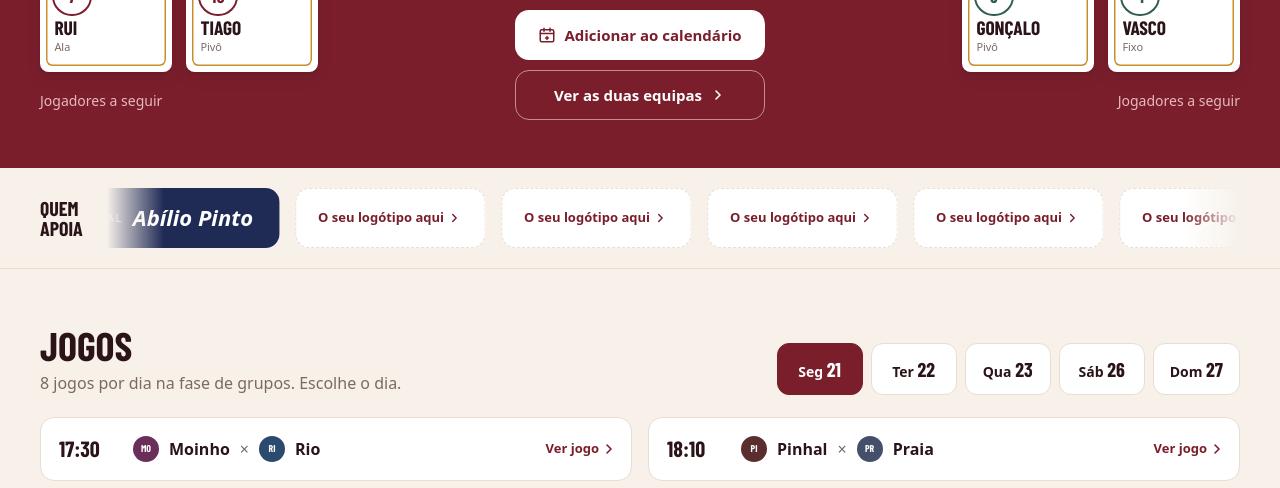
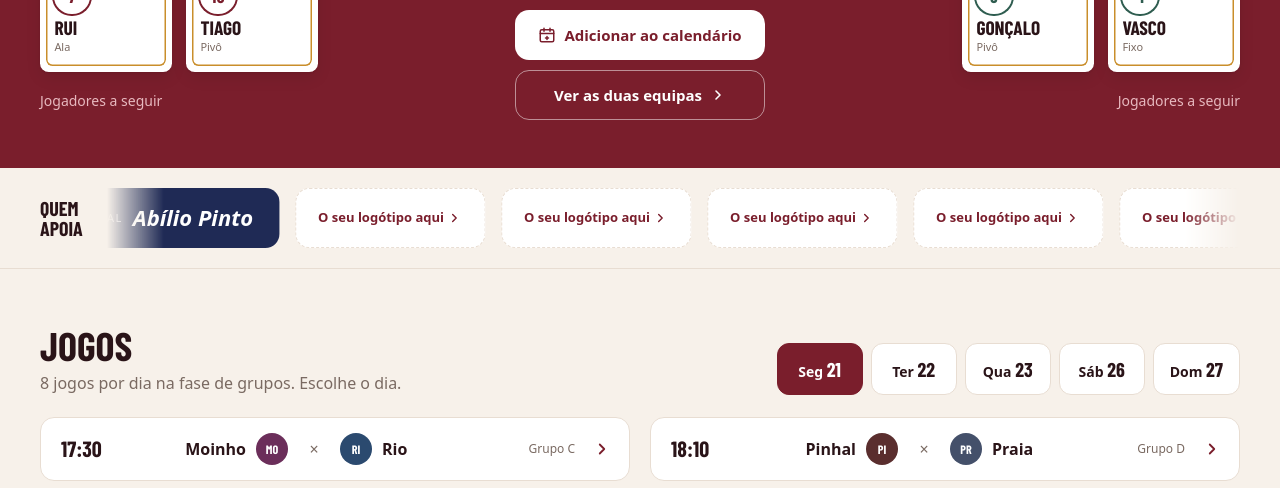
Before and after one commit to rodrigosc8/aradafutsalcup, an Astro site: page / in a window 1280 px wide. Shown: the part 435-923 px from the top of the page. Built offline with nearby package versions, Linux system fonts and the light colour scheme; Astro itself is replaced by a stand-in of ours; a web font is replaced by a local one.

Commit message:
Jogos (computador): LinhaJogo em grelha de colunas fixas, nomes alinhados
hora | casa à direita | × | fora à esquerda | grupo/fase | ›, emblemas de 32px.

Co-Authored-By: Claude Opus 5.5 <noreply@anthropic.com>

```diff
--- a/src/components/JogosPorDia.astro
+++ b/src/components/JogosPorDia.astro
@@ -26,6 +26,14 @@ const dias = torneio.dias.map((iso, i) => ({
   fase: torneio.fases[i],
   jogos: jogos.filter((j) => j.inicio.startsWith(iso)),
 }));
+const FASES: Record<Jogo['fase'], string> = {
+  grupos: 'Grupos',
+  quartos: 'Quartos',
+  meias: 'Meia-final',
+  terceiro: '3.º lugar',
+  final: 'Final',
+};
+const etiqueta = (j: Jogo) => (j.grupo ? `Grupo ${j.grupo}` : FASES[j.fase]);
 const emblema = (lado: Jogo['casa']) => {
   const e = equipaDoLado(lado);
   return e ? { sigla: e.sigla, cor: e.cor } : undefined;
@@ -63,6 +71,7 @@ const emblema = (lado: Jogo['casa']) => {
               fora={nomeDoLado(j.fora)}
               emblemaCasa={emblema(j.casa)}
               emblemaFora={emblema(j.fora)}
+              etiqueta={etiqueta(j)}
               href={`/jogos#${j.id}`}
               destaque={j.id === idDestaque}
             />
@@ -124,7 +133,7 @@ const emblema = (lado: Jogo['casa']) => {
   .lista {
     display: grid;
     grid-template-columns: repeat(2, minmax(0, 1fr));
-    gap: 10px 16px;
+    gap: 12px 20px;
     margin: 22px 0 0;
     padding: 0;
     list-style: none;
--- a/src/components/LinhaJogo.astro
+++ b/src/components/LinhaJogo.astro
@@ -1,6 +1,9 @@
 ---
 // Linha de jogo: cartão branco com contorno que se carrega inteiro.
 // Com `emblemaCasa`/`emblemaFora` mostra emblemas pequenos (26px) antes dos nomes.
+// Com `etiqueta` (grupo ou fase) usa a grelha de colunas fixas da secção "Jogos" do computador:
+// hora | casa (à direita, nome + emblema) | × | fora (à esquerda, emblema + nome) | etiqueta | ›
+// para os nomes ficarem alinhados de linha para linha.
 import EmblemaEquipa from './EmblemaEquipa.astro';
 import Icone from './Icone.astro';
 
@@ -16,13 +19,34 @@ interface Props {
   href: string;
   emblemaCasa?: Emblema;
   emblemaFora?: Emblema;
+  /** Grupo ou fase ("Grupo C", "Quartos"). Ativa a grelha de colunas fixas. */
+  etiqueta?: string;
   /** Realça o jogo (por exemplo, o jogo em destaque). */
   destaque?: boolean;
 }
-const { hora, casa, fora, href, emblemaCasa, emblemaFora, destaque = false } = Astro.props;
+const { hora, casa, fora, href, emblemaCasa, emblemaFora, etiqueta, destaque = false } = Astro.props;
+const rotulo = `Ver o jogo ${casa} contra ${fora}, às ${hora}`;
 ---
 
-<a class:list={['linha-jogo', { destaque }]} href={href} aria-label={`Ver o jogo ${casa} contra ${fora}, às ${hora}`}>
+{
+  etiqueta !== undefined ? (
+    <a class:list={['grelha', { destaque }]} href={href} aria-label={rotulo}>
+      <span class="g-hora">{hora}</span>
+      <span class="g-casa">
+        <span class="g-nome">{casa}</span>
+        {emblemaCasa && <EmblemaEquipa sigla={emblemaCasa.sigla} cor={emblemaCasa.cor} tamanho={32} anel={0} />}
+      </span>
+      <span class="g-x" aria-hidden="true">×</span>
+      <span class="g-fora">
+        {emblemaFora && <EmblemaEquipa sigla={emblemaFora.sigla} cor={emblemaFora.cor} tamanho={32} anel={0} />}
+        <span class="g-nome">{fora}</span>
+      </span>
+      <span class="g-etiqueta">{etiqueta}</span>
+      <span class="g-seta"><Icone nome="seta" tamanho={18} /></span>
+    </a>
+  ) : (
+
+<a class:list={['linha-jogo', { destaque }]} href={href} aria-label={rotulo}>
   <span class="hora">{hora}</span>
   <span class="equipas">
     {emblemaCasa && <EmblemaEquipa sigla={emblemaCasa.sigla} cor={emblemaCasa.cor} tamanho={26} anel={0} />}
@@ -33,8 +57,76 @@ const { hora, casa, fora, href, emblemaCasa, emblemaFora, destaque = false } = A
   </span>
   <span class="ver">Ver jogo<Icone nome="seta" tamanho={16} /></span>
 </a>
+  )
+}
 
 <style>
+  /* Grelha de colunas fixas (secção "Jogos" do computador) */
+  .grelha {
+    display: grid;
+    grid-template-columns: 64px minmax(0, 1fr) 28px minmax(0, 1fr) 72px 24px;
+    align-items: center;
+    gap: 12px;
+    min-height: 64px;
+    padding: 0 18px 0 20px;
+    border: 1px solid var(--linha);
+    border-radius: var(--raio-linha);
+    background: var(--branco);
+    color: var(--texto);
+    text-decoration: none;
+  }
+  .grelha:hover {
+    border-color: var(--bordo);
+  }
+  .g-hora {
+    font-family: var(--font-display);
+    font-weight: 800;
+    font-size: 22px;
+    text-align: left;
+  }
+  .g-casa,
+  .g-fora {
+    display: flex;
+    align-items: center;
+    gap: 10px;
+    min-width: 0;
+  }
+  .g-casa {
+    justify-content: flex-end;
+  }
+  .g-fora {
+    justify-content: flex-start;
+  }
+  .g-nome {
+    min-width: 0;
+    overflow: hidden;
+    white-space: nowrap;
+    text-overflow: ellipsis;
+    font-size: 16px;
+    font-weight: 600;
+  }
+  .destaque .g-nome {
+    font-weight: 800;
+  }
+  .g-x {
+    text-align: center;
+    color: var(--texto-2);
+  }
+  .g-etiqueta {
+    overflow: hidden;
+    white-space: nowrap;
+    text-overflow: ellipsis;
+    font-size: 12px;
+    text-align: right;
+    color: var(--texto-2);
+  }
+  .g-seta {
+    display: flex;
+    justify-content: flex-end;
+    color: var(--bordo);
+  }
+
+  /* Linha simples */
   .linha-jogo {
     display: grid;
     grid-template-columns: auto minmax(0, 1fr) auto;
```
